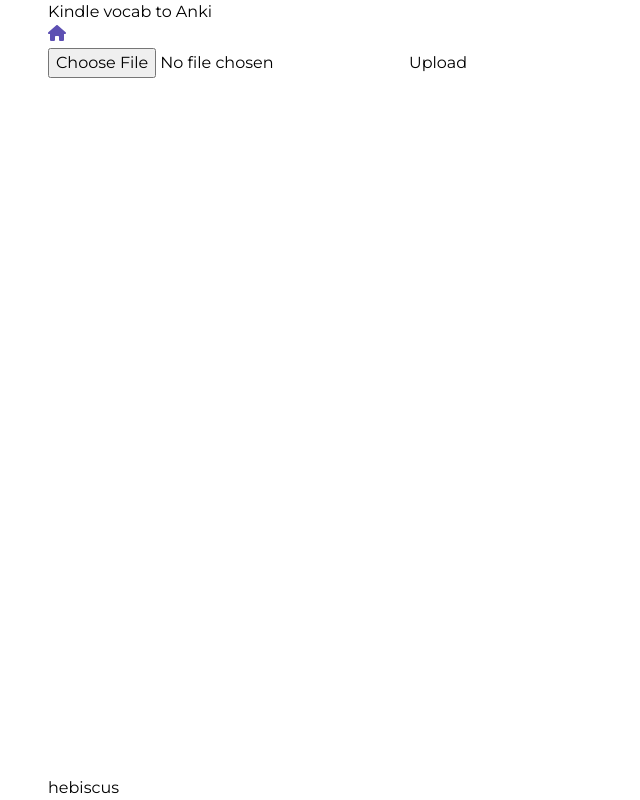
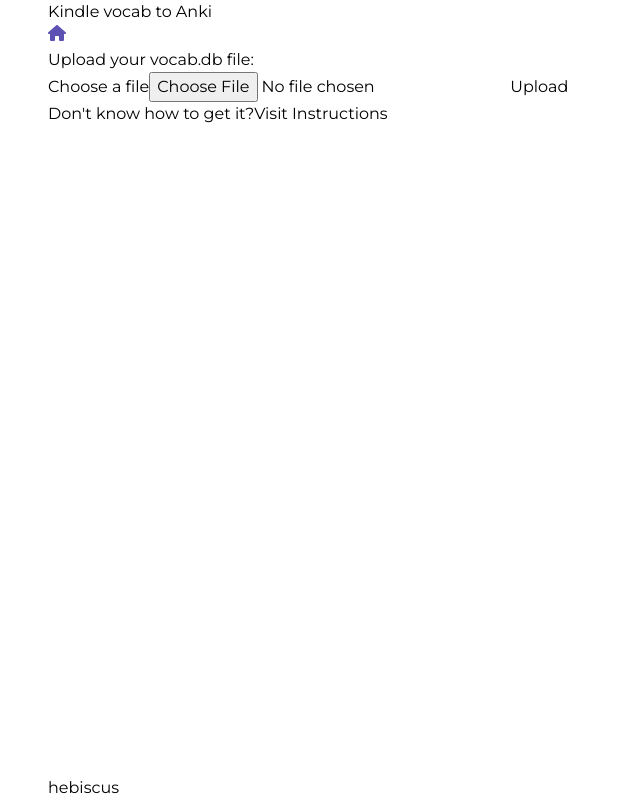
Before and after one commit to hebiscus/KindleVocabToAnki, a React (Vite) app in the folder frontend/: page / in a window 1280 px wide. Shown: the whole page, without its empty margins (0-640 px from the left). Built offline with nearby package versions, Linux system fonts and the light colour scheme; the HTML template or start-up script is replaced by a standard one.

Commit message:
add styling main page

```diff
--- a/frontend/src/components/homepage.tsx
+++ b/frontend/src/components/homepage.tsx
@@ -25,10 +25,16 @@ function Homepage() {
 
   return (
     <>
-      <form>
-        <input type="file" onChange={(e) => setSelectedFile(e.target!.files?.[0])}/>
-        <button type="submit" onClick={uploadVocab}>Upload</button>
-      </form>
+      <div className="absolute top-1/2 -translate-y-2/3 max-w-lg self-center text-3xl flex flex-col items-center gap-3">
+        <span>Upload your vocab.db file:</span>
+        <form className="flex w-full justify-around">
+          <label className="px-1.5 py-3.5 rounded-xl shadow-md shadow-purple-300 border-black border border-solid hover:cursor-pointer" htmlFor="dbFile">Choose a file</label>
+          <input className="hidden" type="file" id="dbFile" onChange={(e) => setSelectedFile(e.target!.files?.[0])}/>
+          <button className="" type="submit" onClick={uploadVocab}>Upload</button>
+        </form>
+        <span className="text-2xl">Don't know how to get it?</span>
+        <span className="text-2xl">Visit <a className="text-purple-700 underline" href="">Instructions</a></span>
+      </div>
       {fileDownload && <a href={fileDownload} download="words.csv">Download</a>}
     </>
   )
```
